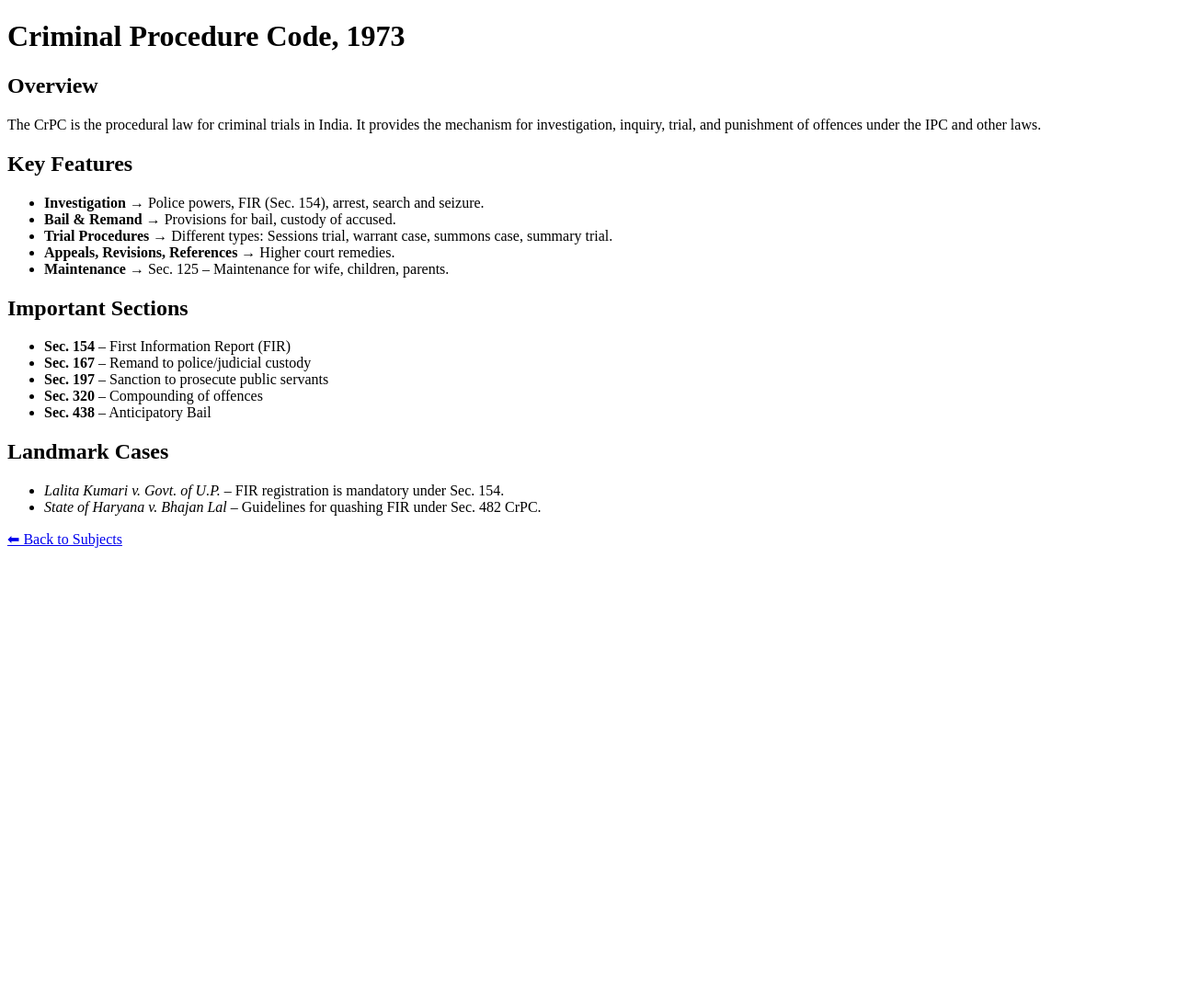
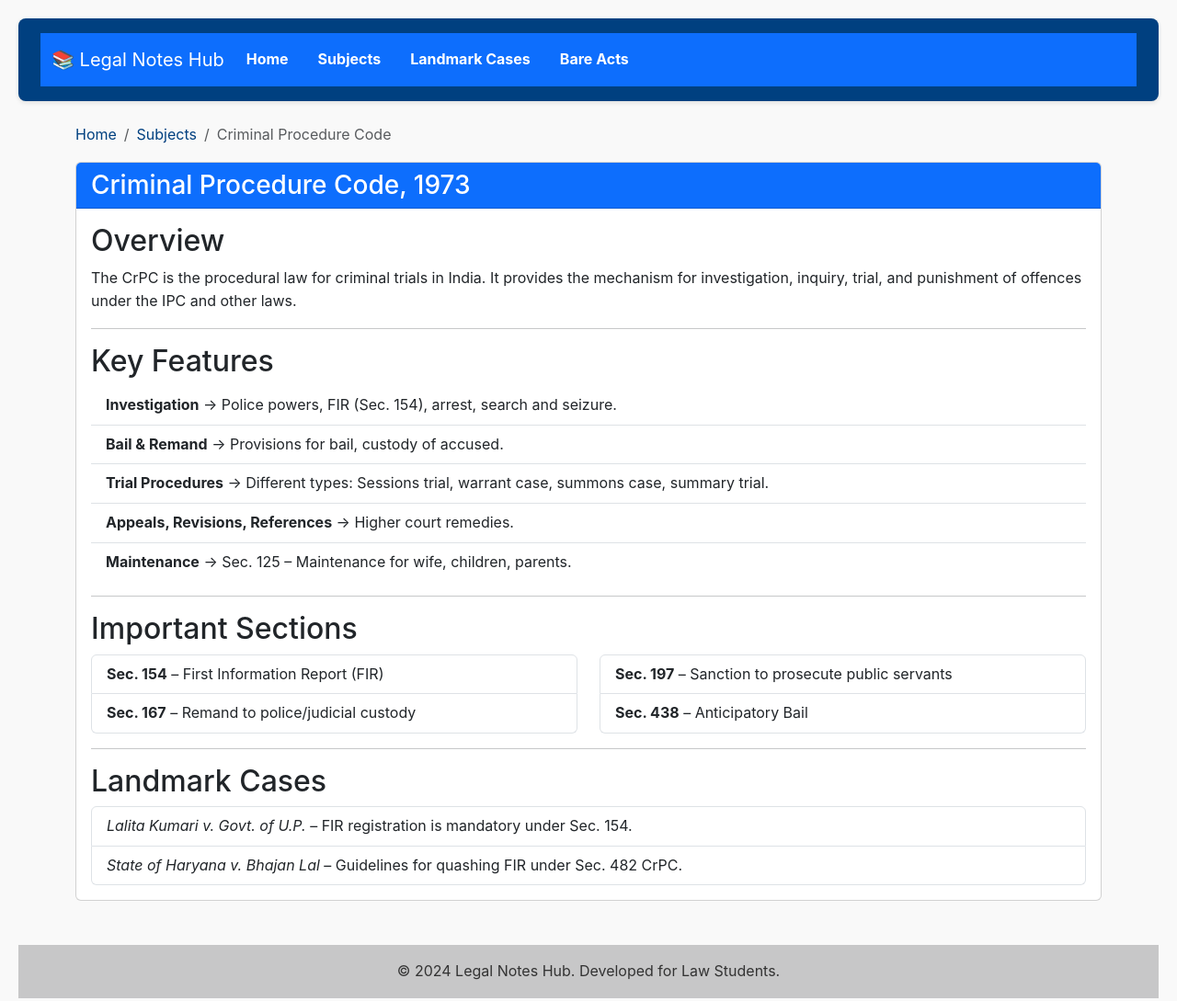
Before and after one commit to Ardra-ux/lawnotes.github.io, a plain HTML site: page subjects/subjects/subjects/crpc.html in a window 1280 px wide. Shown: the whole page at 92% size. Before the commit the page ends 800 px from the top, so only its background shows below. Drawn offline with nearby package versions, Linux system fonts and the light colour scheme; files that its build step writes are made by us from their sources.

Commit message:
Update crpc.html

```diff
--- a/subjects/subjects/subjects/crpc.html
+++ b/subjects/subjects/subjects/crpc.html
@@ -1,38 +1,119 @@
 <!DOCTYPE html>
-<html>
+<html lang="en">
 <head>
-  <title>Criminal Procedure Code (CrPC)</title>
+    <!-- Required meta tags -->
+    <meta charset="UTF-8">
+    <meta name="viewport" content="width=device-width, initial-scale=1.0">
+    <meta name="description" content="Notes on the Criminal Procedure Code (CrPC), 1973, covering key features, important sections, and landmark cases.">
+
+    <title>Criminal Procedure Code (CrPC) | Legal Notes Hub</title>
+
+    <!-- Bootstrap CSS -->
+    <link href="https://cdn.jsdelivr.net/npm/bootstrap@5.3.2/dist/css/bootstrap.min.css" rel="stylesheet">
+
+    <!-- Your Custom CSS -->
+    <link rel="stylesheet" href="../css/style.css">
 </head>
 <body>
-  <h1>Criminal Procedure Code, 1973</h1>
 
+    <!-- SEMANTIC HEADER -->
+    <header>
+        <nav class="navbar navbar-expand-lg navbar-dark bg-primary">
+            <div class="container-fluid">
+                <a class="navbar-brand" href="../index.html">📚 Legal Notes Hub</a>
+                <button class="navbar-toggler" type="button" data-bs-toggle="collapse" data-bs-target="#navbarNav" aria-controls="navbarNav" aria-expanded="false" aria-label="Toggle navigation">
+                    <span class="navbar-toggler-icon"></span>
+                </button>
+                <div class="collapse navbar-collapse" id="navbarNav">
+                    <ul class="navbar-nav me-auto">
+                        <li class="nav-item"><a class="nav-link" href="../index.html">Home</a></li>
+                        <!-- 'active' class highlights the current page's section -->
+                        <li class="nav-item"><a class="nav-link active" href="../subjects.html">Subjects</a></li>
+                        <li class="nav-item"><a class="nav-link" href="../cases.html">Landmark Cases</a></li>
+                        <li class="nav-item"><a class="nav-link" href="../bareacts.html">Bare Acts</a></li>
+                    </ul>
+                </div>
+            </div>
+        </nav>
+    </header>
+
+    <!-- SEMANTIC MAIN CONTENT -->
+    <main>
+        <div class="container mt-4">
+            <!-- Breadcrumb for better navigation -->
+            <nav aria-label="breadcrumb">
+                <ol class="breadcrumb">
+                    <li class="breadcrumb-item"><a href="../index.html">Home</a></li>
+                    <li class="breadcrumb-item"><a href="../subjects.html">Subjects</a></li>
+                    <li class="breadcrumb-item active" aria-current="page">Criminal Procedure Code</li>
+                </ol>
+            </nav>
+
+            <div class="card">
+                <div class="card-header bg-primary text-white">
+                    <h1 class="h3 mb-0">Criminal Procedure Code, 1973</h1>
+                </div>
+                <div class="card-body">
+                    <section>
                         <h2>Overview</h2>
                         <p>The CrPC is the procedural law for criminal trials in India. It provides the mechanism for investigation, inquiry, trial, and punishment of offences under the IPC and other laws.</p>
+                    </section>
 
+                    <hr>
+
+                    <section>
                         <h2>Key Features</h2>
-  <ul>
-    <li><b>Investigation</b> → Police powers, FIR (Sec. 154), arrest, search and seizure.</li>
-    <li><b>Bail & Remand</b> → Provisions for bail, custody of accused.</li>
-    <li><b>Trial Procedures</b> → Different types: Sessions trial, warrant case, summons case, summary trial.</li>
-    <li><b>Appeals, Revisions, References</b> → Higher court remedies.</li>
-    <li><b>Maintenance</b> → Sec. 125 – Maintenance for wife, children, parents.</li>
+                        <ul class="list-group list-group-flush">
+                            <li class="list-group-item"><strong>Investigation</strong> → Police powers, FIR (Sec. 154), arrest, search and seizure.</li>
+                            <li class="list-group-item"><strong>Bail & Remand</strong> → Provisions for bail, custody of accused.</li>
+                            <li class="list-group-item"><strong>Trial Procedures</strong> → Different types: Sessions trial, warrant case, summons case, summary trial.</li>
+                            <li class="list-group-item"><strong>Appeals, Revisions, References</strong> → Higher court remedies.</li>
+                            <li class="list-group-item"><strong>Maintenance</strong> → Sec. 125 – Maintenance for wife, children, parents.</li>
                         </ul>
+                    </section>
 
+                    <hr>
+
+                    <section>
                         <h2>Important Sections</h2>
-  <ul>
-    <li><b>Sec. 154</b> – First Information Report (FIR)</li>
-    <li><b>Sec. 167</b> – Remand to police/judicial custody</li>
-    <li><b>Sec. 197</b> – Sanction to prosecute public servants</li>
-    <li><b>Sec. 320</b> – Compounding of offences</li>
-    <li><b>Sec. 438</b> – Anticipatory Bail</li>
+                        <div class="row">
+                            <div class="col-md-6">
+                                <ul class="list-group">
+                                    <li class="list-group-item"><strong>Sec. 154</strong> – First Information Report (FIR)</li>
+                                    <li class="list-group-item"><strong>Sec. 167</strong> – Remand to police/judicial custody</li>
                                 </ul>
+                            </div>
+                            <div class="col-md-6">
+                                <ul class="list-group">
+                                    <li class="list-group-item"><strong>Sec. 197</strong> – Sanction to prosecute public servants</li>
+                                    <li class="list-group-item"><strong>Sec. 438</strong> – Anticipatory Bail</li>
+                                </ul>
+                            </div>
+                        </div>
+                    </section>
 
+                    <hr>
+
+                    <section>
                         <h2>Landmark Cases</h2>
-  <ul>
-    <li><i>Lalita Kumari v. Govt. of U.P.</i> – FIR registration is mandatory under Sec. 154.</li>
-    <li><i>State of Haryana v. Bhajan Lal</i> – Guidelines for quashing FIR under Sec. 482 CrPC.</li>
+                        <ul class="list-group">
+                            <li class="list-group-item"><em>Lalita Kumari v. Govt. of U.P.</em> – FIR registration is mandatory under Sec. 154.</li>
+                            <li class="list-group-item"><em>State of Haryana v. Bhajan Lal</em> – Guidelines for quashing FIR under Sec. 482 CrPC.</li>
                         </ul>
+                    </section>
+                </div>
+            </div>
+        </div>
+    </main>
 
-  <a href="index.html">⬅ Back to Subjects</a>
+    <!-- SEMANTIC FOOTER -->
+    <footer class="bg-light text-center text-lg-start mt-5">
+        <div class="text-center p-3" style="background-color: rgba(0, 0, 0, 0.2);">
+            © 2024 Legal Notes Hub. Developed for Law Students.
+        </div>
+    </footer>
+
+    <!-- Bootstrap JS Bundle -->
+    <script src="https://cdn.jsdelivr.net/npm/bootstrap@5.3.2/dist/js/bootstrap.bundle.min.js"></script>
 </body>
 </html>
```
Lines whose indentation alone changed are shown as unchanged.
